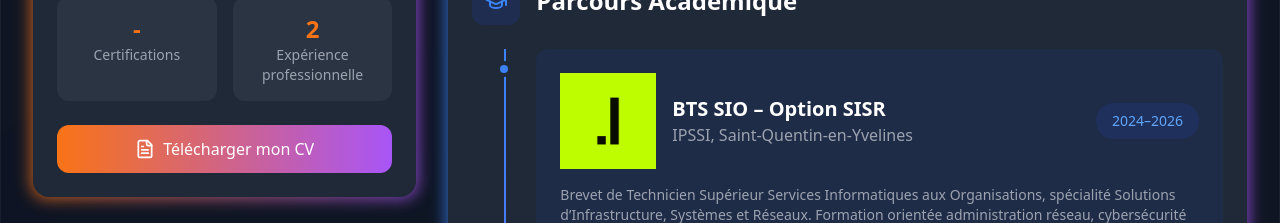
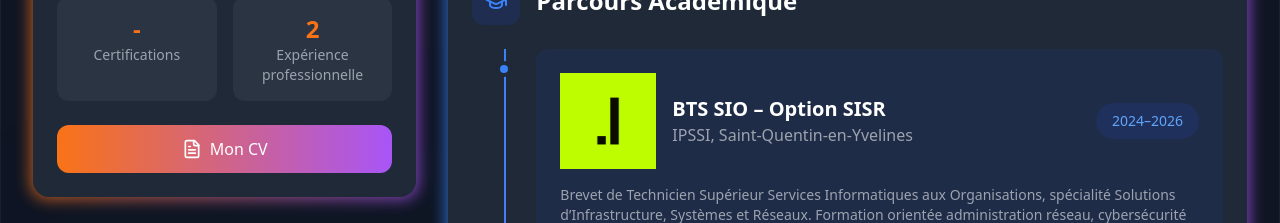
Before and after one commit to mrvguillaume/portfolio, a React (Vite) app: page / in a window 1280 px wide. Shown: the part 1620-1843 px from the top of the page. Built offline with nearby package versions, Linux system fonts and the light colour scheme.

Commit message:
modification about CV

```diff
--- a/src/components/sections/About.tsx
+++ b/src/components/sections/About.tsx
@@ -177,11 +177,11 @@ const About: React.FC = () => {
                   {/* Download CV Button */}
                   <a
                     href="/public/docs/fernandes-sebastien-cv.pdf"
-                    download
+                    target="_blank"
                     className="w-full mt-6 px-4 sm:px-6 py-3 bg-gradient-to-r from-orange-500 to-purple-500 text-white rounded-xl flex items-center justify-center gap-2 hover:opacity-90 transition-opacity text-sm sm:text-base"
                   >
                     <FileText className="w-4 h-4 sm:w-5 sm:h-5" />
-                    Télécharger mon CV
+                    Mon CV
                   </a>
                 </div>
               </div>
```
